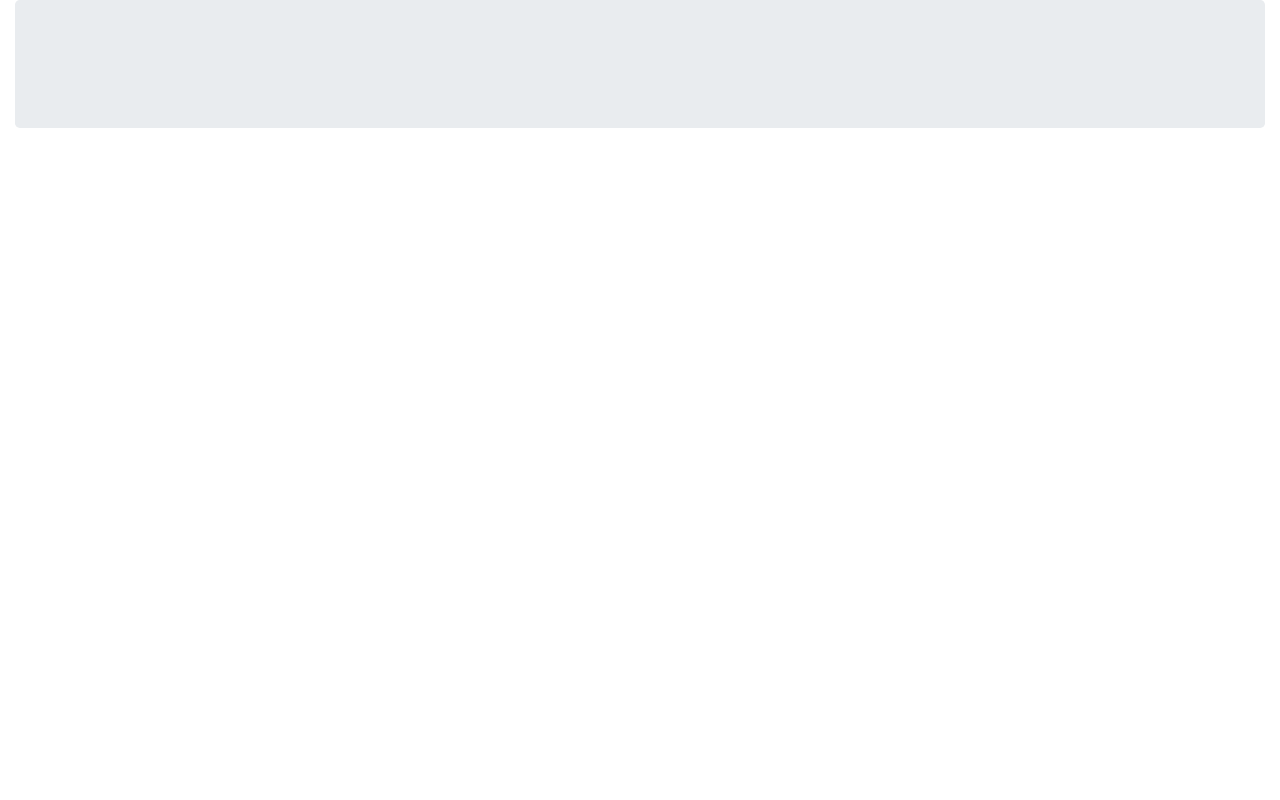
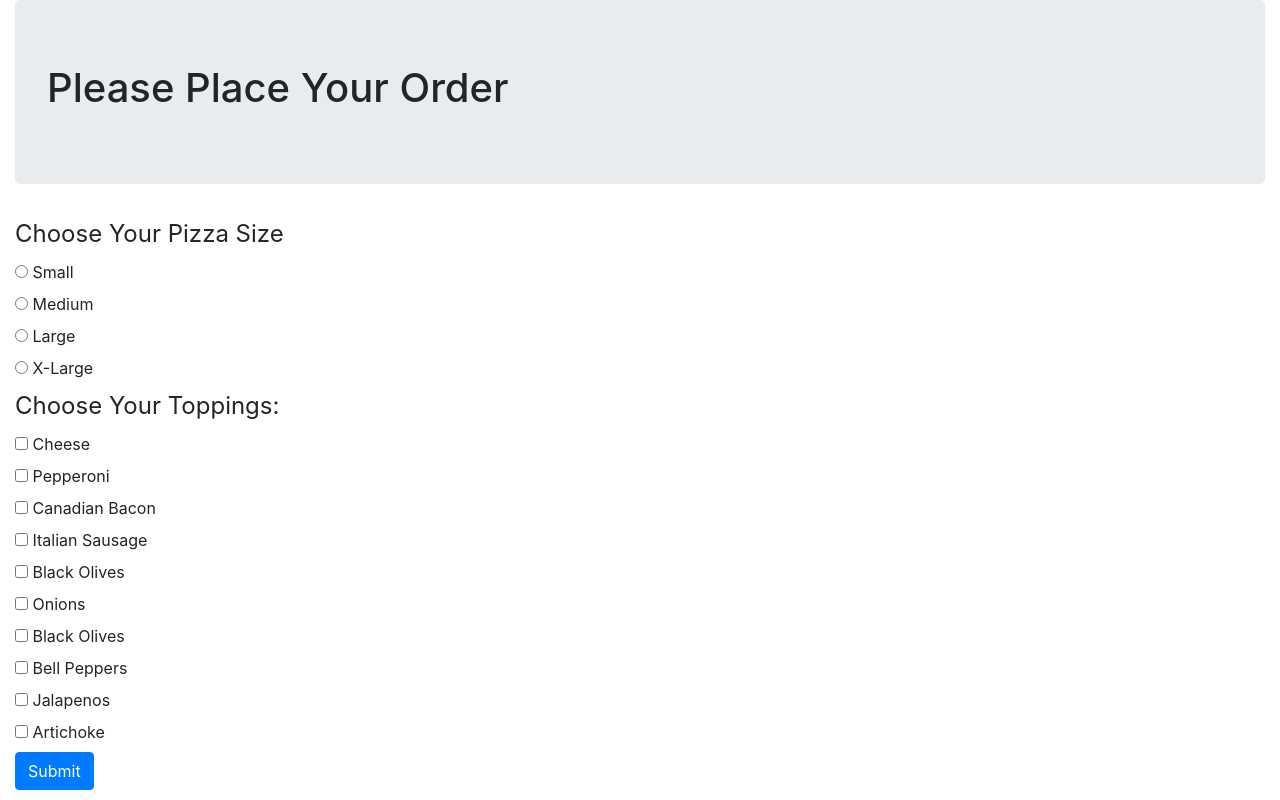
Before and after one commit to brianharv/objec-oriented-javascript-project, a plain HTML site: page index.html in a window 1280 px wide. Drawn offline with Linux system fonts and the light colour scheme.

Commit message:
add html forms

```diff
--- a/index.html
+++ b/index.html
@@ -12,14 +12,86 @@
 <body>
   <div class="container-fluid">
     <div class="jumbotron">
-
+      <h1>Please Place Your Order</h1>
     </div>
   </div>
   <div class="container-fluid">
     <div class="row">
       <div class="col-12">
       <!--Form-->
-
+        <form id="pizza-checkbox">
+          <fieldset>
+            <legend>Choose Your Pizza Size</legend>
+            <div class="radio">
+              <label>
+                <input type="radio" name="size" value="1">
+                Small
+              </label>
+            </div>
+            <div class="radio">
+              <label>
+                <input type="radio" name="size" value="2">
+                Medium
+              </label>
+            </div>
+            <div class="radio">
+              <label>
+                <input type="radio" name="size" value="3">
+                Large
+              </label>
+            </div>
+            <div class="radio">
+              <label>
+                <input type="radio" name="size" value="4">
+                X-Large
+              </label>
+            </div>
+          </fieldset>
+          <fieldset>
+            <legend>Choose Your Toppings:</legend>
+            <div>
+              <input type="checkbox" id="cheese" name="topping" value="5">
+              <label for="cheese">Cheese</label>
+            </div>
+            <div>
+            <input type="checkbox" id="pepperoni" name="topping" value="6">
+              <label for="pepperoni">Pepperoni</label>
+            </div>
+            <div>
+              <input type="checkbox" id="canadian-bacon" name="topping" value="7">
+                <label for="canadian-bacon">Canadian Bacon</label>
+            </div>
+            <div>
+              <input type="checkbox" id="sausage" name="topping" value="8">
+                <label for="sausage">Italian Sausage</label>
+            </div>
+            <div>
+              <input type="checkbox" id="olives" name="topping" value="9">
+                <label for="olives">Black Olives</label>
+            </div>
+            <div>
+              <input type="checkbox" id="onions" name="topping" value="10">
+                <label for="onions">Onions</label>
+            </div>
+            <div>
+              <input type="checkbox" id="olives" name="topping" value="11">
+                <label for="olives">Black Olives</label>
+            </div>
+            <div>
+              <input type="checkbox" id="peppers" name="topping" value="12">
+                <label for="peppers">Bell Peppers</label>
+            </div>
+            <div>
+              <input type="checkbox" id="jalapenos" name="topping" value="13">
+                <label for="jalapenos">Jalapenos</label>
+            </div>
+            <div>
+              <input type="checkbox" id="artichoke" name="topping" value="14">
+                <label for="artichoke">Artichoke</label>
+            </div>
+          </fieldset>
+          <button type="submit" class="btn btn-primary">Submit</button>
+        </form>
       </div>
     </div>
   </div>
--- a/js/scripts.js
+++ b/js/scripts.js
@@ -0,0 +1,42 @@
+//Business Logic for Pizza Constructor
+function Pizza(size, toppings) {
+  this.size = size,
+  this.toppings = toppings
+}
+/*
+Pizza.prototype.addToppings = function(toppings) {
+  let toppingsValue =
+  }
+
+}
+*/
+// Business Logic for Shopping Cart
+function ShoppingCart() {
+  this.pizzas = [];
+  this.pizzaId = 0;
+}
+
+ShoppingCart.prototype.addPizza = function(pizza) {
+  this.pizzas.push(pizza),
+  this.totalPizzas();
+}
+
+ShoppingCart.prototype.assignPizzaId = function() { //assign Id /giftCount
+  this.pizzaId += 1;
+  return this.pizzaId;
+}
+
+ShoppingCart.prototype.
+
+ShoppingCart.prototype.pizzaTracker = function(id) { //find contact or search
+  for (let i=0; i< this.pizzas.length -1; i++) {
+    if (this.pizzas[i]) {
+      if (this.pizzas[i]. id == id) {
+        return this.pizzas[i];
+      }
+    }
+  };
+  return false;
+}
+
+// User Interface Logic
```
